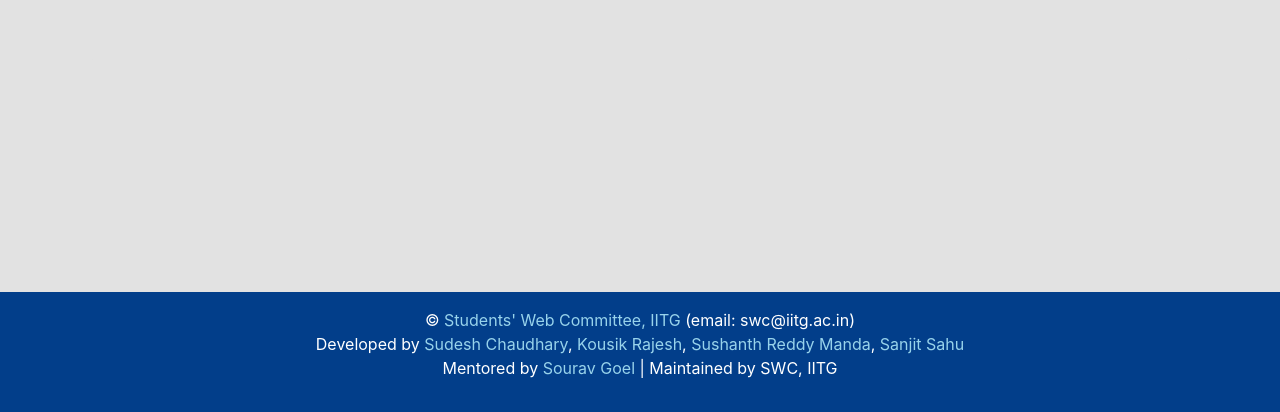
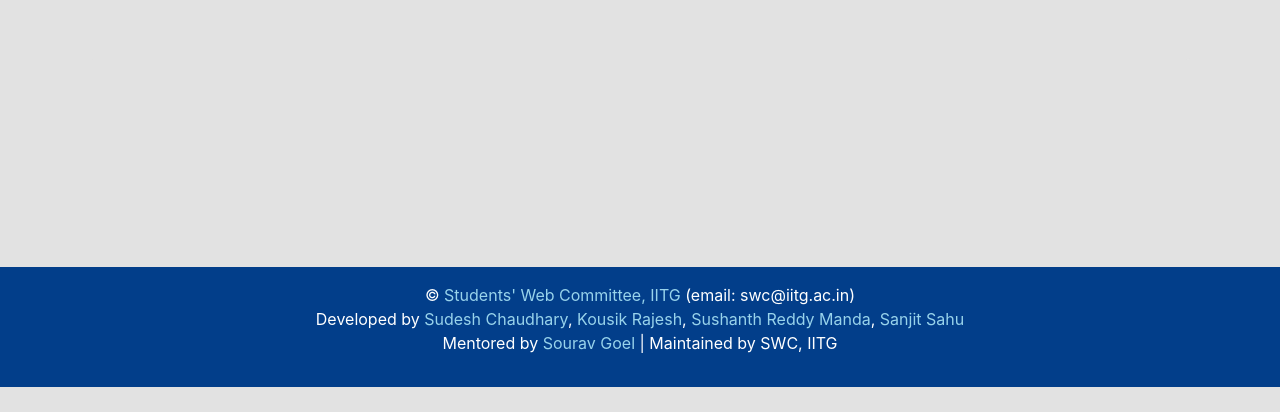
Before and after one commit to kousikr26/placement-portal, a Django app: page / in a window 1280 px wide. Shown: the part 413-825 px from the top of the page. After the commit the page ends 800 px from the top, so only its background shows below. Run offline with Django 3.2, Linux system fonts and the light colour scheme; parts of the project's set-up code (start-up, migrations or seed data) failed here and were passed over; some libraries are stand-ins or nearby versions.

Commit message:
gahhhhhh

```diff
--- a/home/templates/home/home.html
+++ b/home/templates/home/home.html
@@ -119,6 +119,7 @@
   background-color:#020233;
 }
 </style>
+
 {% include "footer_sticky.html" %}
 
 
--- a/templates/footer_sticky.html
+++ b/templates/footer_sticky.html
@@ -4,7 +4,7 @@
 }
 </style>
 
-<div class="p-3 bg-custom">
+<div class="footer p-3 bg-custom" style="bottom: 0px;position: absolute;width: 100%;">
     <p class="text-center text-white">
          © <a style="color:#98d3eb"  href="https://www.facebook.com/swciitg" target="_blank">Students' Web Committee, IITG</a> (email: swc@iitg.ac.in)
         <br>
```
